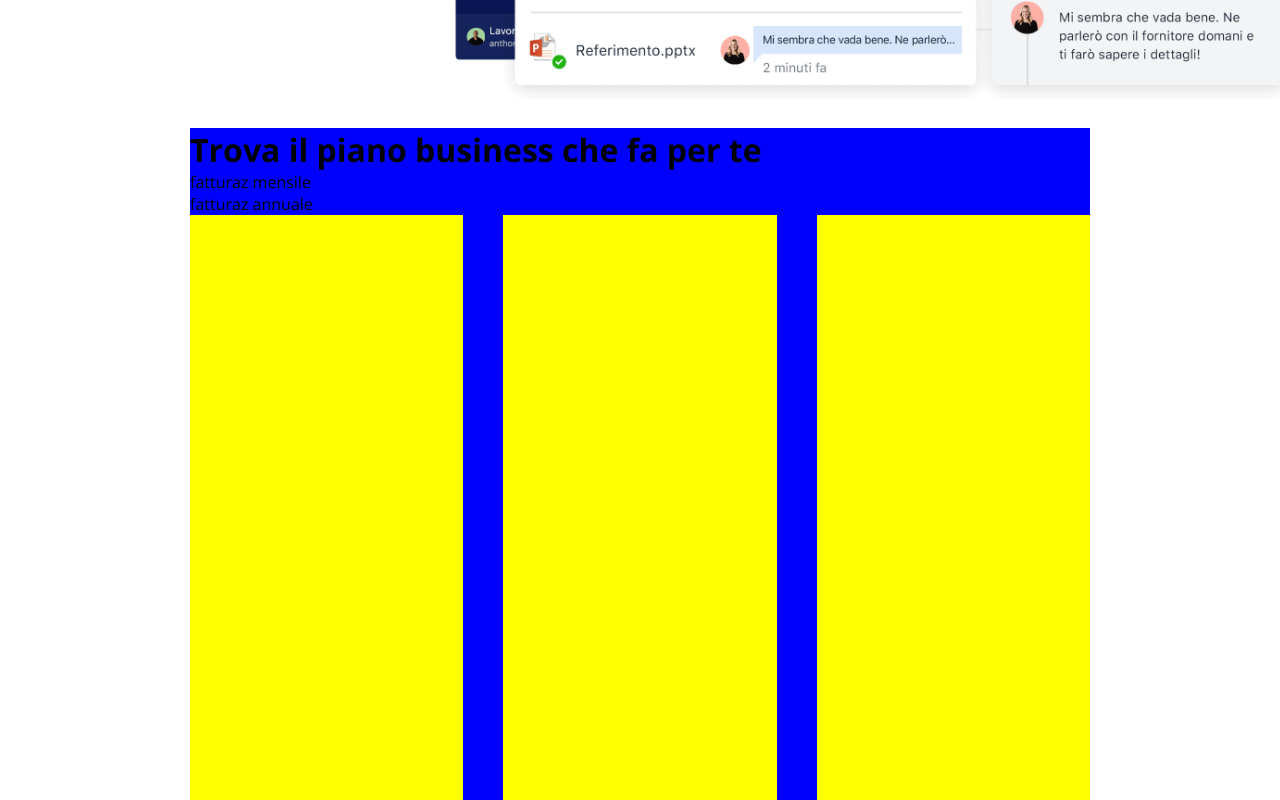
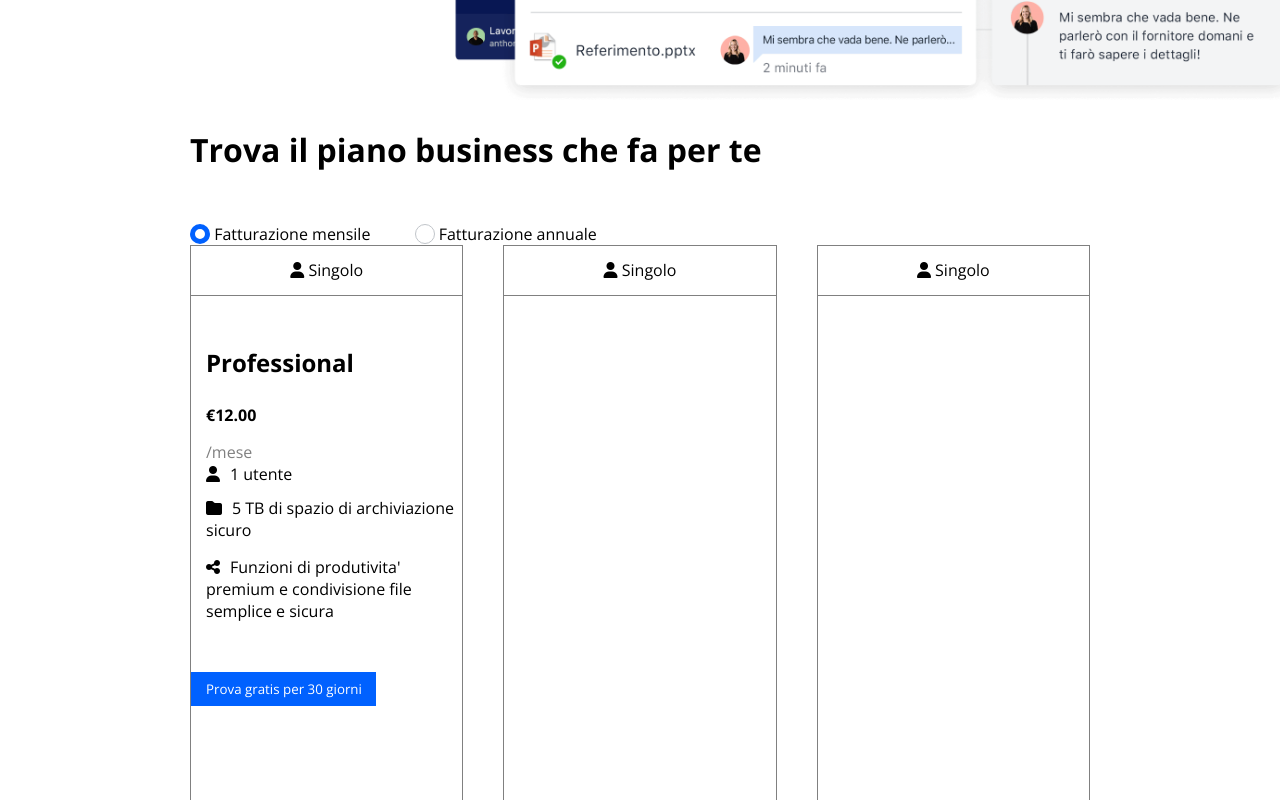
Before and after one commit to AndreaChiari/htmlcss-dropbox, a plain HTML site: page index.html in a window 1280 px wide. Shown: the part 780-1580 px from the top of the page. Drawn offline with nearby package versions, Linux system fonts and the light colour scheme.

Commit message:
column-update

```diff
--- a/dropbox.css
+++ b/dropbox.css
@@ -16,10 +16,6 @@
     display: flex;
 }
 
-.paddingleft15{
-    padding-left: 15px;
-}
-
 .paddingright15{
     padding-right: 15px;
 }
@@ -32,6 +28,14 @@
     display: flex;
     justify-content: flex-end;
 }
+
+.marginright10{
+    margin-right: 10px;
+}
+ .marginbottom15{
+    margin-bottom: 15px;
+ }
+
 .marginbottom25{
     margin-bottom: 25px;
 }
@@ -58,13 +62,15 @@
     background-color: black;
 }
 
+.colorgrey{
+    color: grey;
+}
 /* containers */
 
 .maincontainer{
     height: 3000px;
     width: 900px;
     margin: 0 auto;
-    background-color: blue;
 }
 
 .jumbo-footer-container{
@@ -171,8 +177,75 @@ p>i{
 
 .column{
     flex-basis: calc(100% / 3);
-    background-color: yellow;
+    border: 1px solid grey;
 }
+
+.circle-bordered{
+    height: 20px;
+    width: 20px;
+    border-radius: 50%;
+    border: 5px solid rgb(0,97,255);
+    display: inline-block;
+    vertical-align: middle;
+
+}
+.monthly{
+    display: inline;
+    vertical-align: middle;
+    margin-right: 40px;
+}
+
+.circle{
+    height: 20px;
+    width: 20px;
+    border-radius: 50%;
+    border: 1px solid rgb(193, 197, 202);
+    display:inline-block;
+    vertical-align: middle;
+}
+
+.yearly{
+    display: inline;
+    vertical-align: middle;
+    margin-right: 40px;
+}
+
+.column > div{
+    height: 50px;
+    width: 100%;
+    border-bottom: 1px solid grey;
+}
+
+.header-column{
+    text-align: center;
+    padding: 13px;
+
+}
+
+.infosub{
+    position: relative;
+}
+
+.infosub > *{
+padding-left: 15px;
+}
+
+.fa-solid{
+    font-size: 100%;
+
+}
+.infosub button{
+    position: absolute;
+    left: 50^;
+}
+
+
+
+
+
+
+
+
 
 /* ufficio vendite / team  */
 
--- a/index.html
+++ b/index.html
@@ -62,17 +62,46 @@
 
     <!-- subscriptions columns -->
 
-            <h1> Trova il piano business che fa per te</h1>
-            <div class="cirle-bordered" ></div>
-            <p>fatturaz mensile</p>
+            <h1 class="marginbottom50"> Trova il piano business che fa per te</h1>
+            <div class="circle-bordered" ></div>
+            <p class="monthly marginbottom50">Fatturazione mensile</p>
 
             <div class="circle" ></div>
-            <p>fatturaz annuale</p>
+            <p class="yearly marginbottom50">Fatturazione annuale</p>
             <div class="column-container flex marginbottom50">
-                <div class="column" ></div>
-                <div class="column" ></div>
-                <div class="column" ></div>
+                <div class="column single" >
+                    <div class="header-column marginbottom50">
+                        <p><i class="fa-solid fa-user"></i> Singolo</p>
+                    </div>
+                    <section class="infosub">
+                        <h2 class="marginbottom25">Professional</h2>
+                        <p class="marginbottom15"> <strong> &euro;12.00 </strong></p>
+                        <p class="colorgrey">/mese</p>
+                        <p><i class="fa-solid fa-user marginright10 marginbottom15"></i>1 utente</p>
+                        <p class="marginbottom15"><i class="fa-solid fa-folder marginright10"></i>5 TB di spazio di archiviazione sicuro</p>
+                        <p class="marginbottom50"><i class="fa-solid fa-share-nodes marginright10"></i>Funzioni di produtivita' premium e condivisione file semplice e sicura</p>
+                        <button>Prova gratis per 30 giorni</button>
+                    </section>
+
+
+
+                </div>
+                <div class="column team" >
+                    <div class="header-column marginbottom50">
+                        <p><i class="fa-solid fa-user"></i> Singolo</p>
+                    </div>
+
+                </div>
+                <div class="column azienda" >
+                    <div class="header-column marginbottom50">
+                        <p><i class="fa-solid fa-user"></i> Singolo</p>
+                    </div>
+
+                </div>
             </div>
+
+
+
 
             <!-- ufficio vendite / team -->
 
```
